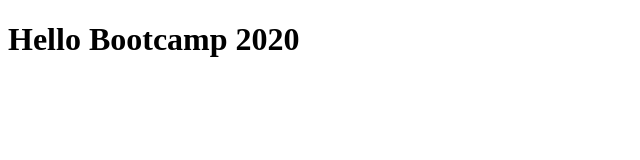
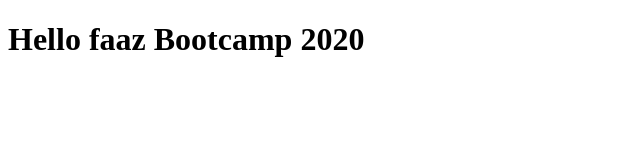
Before and after one commit to Muhammad-Shahid/Bootcamp2020, a plain HTML site: page index.html in a window 1280 px wide. Shown: the whole page, without its empty margins (0-640 px from the left). Drawn offline with Linux system fonts and the light colour scheme.

Commit message:
2nd commit

```diff
--- a/index.html
+++ b/index.html
@@ -6,6 +6,6 @@
     <title>Bootcamp 2020</title>
 </head>
 <body>
-    <h1>Hello Bootcamp 2020</h1>
+    <h1>Hello faaz Bootcamp 2020</h1>
 </body>
 </html>
```
